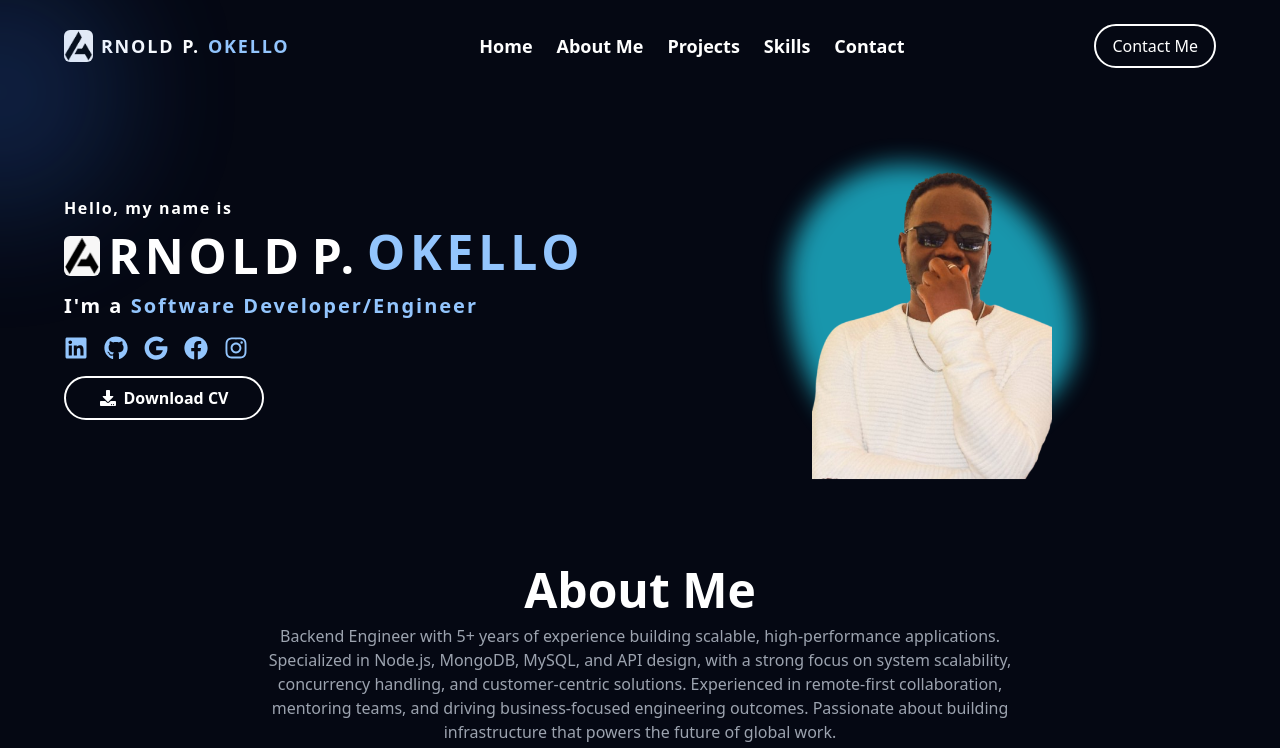
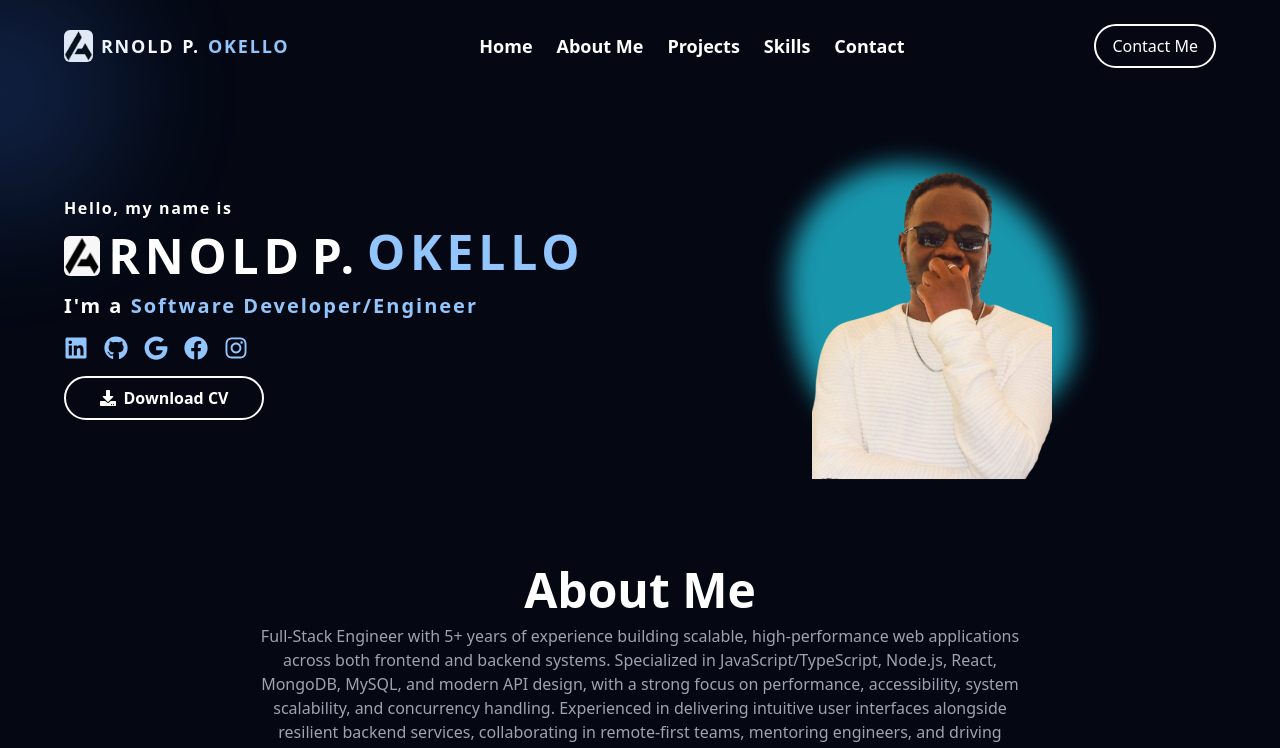
Before and after one commit to arnoldpollycarp/my-profile, a React (Vite) app: page / in a window 1280 px wide. Shown: the top 748 px of the page. Built offline with nearby package versions, Linux system fonts and the light colour scheme.

Commit message:
Update links

```diff
--- a/src/components/About.jsx
+++ b/src/components/About.jsx
@@ -32,11 +32,7 @@ export default function About() {
       <h1 className='text-3xl text-[clamp(1rem,5vw,3rem)] font-bold'>About Me</h1>
 
       <p className='mb-3 text-gray-400 max-w-3xl'>
-        Backend Engineer with 5+ years of experience building scalable, high-performance applications.
-        Specialized in Node.js, MongoDB, MySQL, and API design, with a strong focus on system scalability,
-        concurrency handling, and customer-centric solutions. Experienced in remote-first collaboration,
-        mentoring teams, and driving business-focused engineering outcomes. Passionate about building
-        infrastructure that powers the future of global work.
+        Full-Stack Engineer with 5+ years of experience building scalable, high-performance web applications across both frontend and backend systems. Specialized in JavaScript/TypeScript, Node.js, React, MongoDB, MySQL, and modern API design, with a strong focus on performance, accessibility, system scalability, and concurrency handling. Experienced in delivering intuitive user interfaces alongside resilient backend services, collaborating in remote-first teams, mentoring engineers, and driving business-focused engineering outcomes. Passionate about building end-to-end products and infrastructure that power the future of global work.
       </p>
 
       {/* stat cards */}
--- a/src/components/Hero.jsx
+++ b/src/components/Hero.jsx
@@ -7,8 +7,8 @@ import cv from '../assests/Arnold_Polycarp_Okello_resume.pdf'
 
 export default function Hero() {
   const socialsList = [
-    { name: 'LinkedIn', href: 'https://www.linkedin.com/', icon: <FaLinkedin />, delay: 900 },
-    { name: 'GitHub', href: 'https://github.com/', icon: <FaGithub />, delay: 1000 },
+    { name: 'LinkedIn', href: 'https://www.linkedin.com/in/arnold-pollycarp-6b28901ab/', icon: <FaLinkedin />, delay: 900 },
+    { name: 'GitHub', href: 'https://github.com/arnoldpollycarp', icon: <FaGithub />, delay: 1000 },
     { name: 'Gmail', href: 'mailto:arnoldpollycarp@gmail.com', icon: <FaGoogle />, delay: 700 },
     { name: 'Facebook', href: 'https://www.facebook.com/clint.milner.733/', icon: <FaFacebook />, delay: 500 },
     { name: 'Instagram', href: 'https://www.instagram.com/arnold_pollycarp/', icon: <FaInstagram />, delay: 600 },
```
